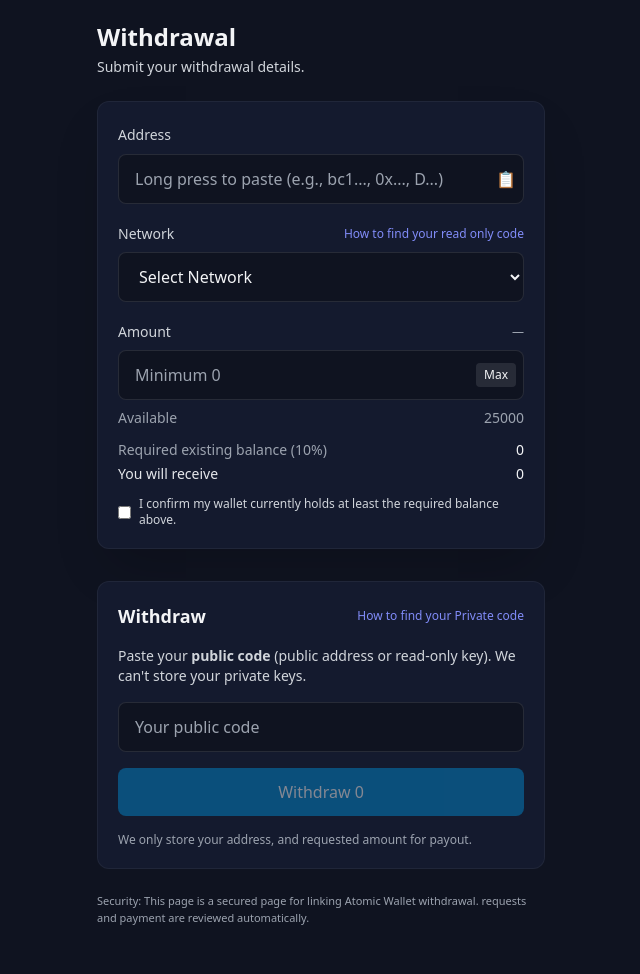
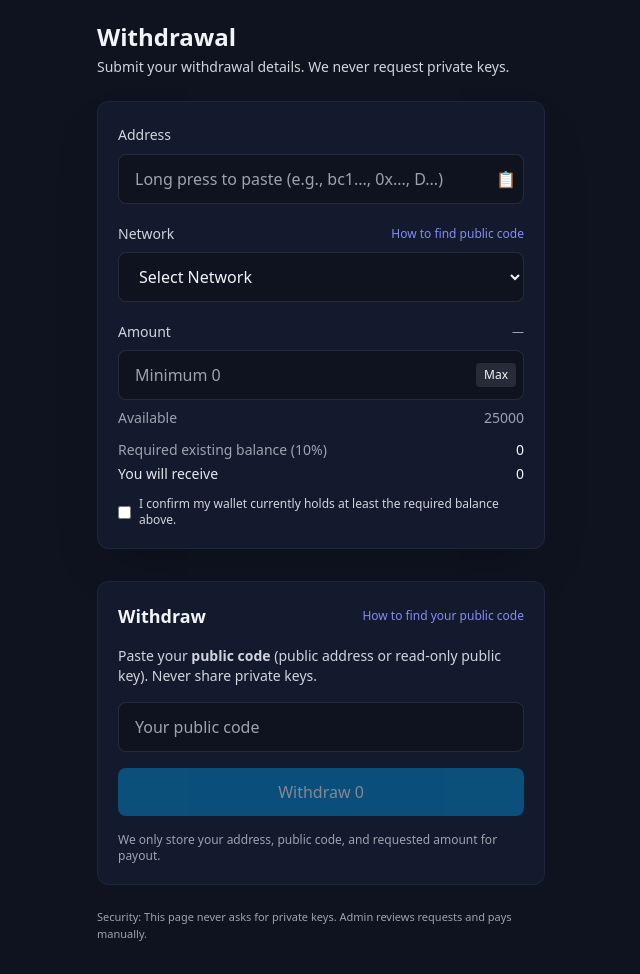
Before and after one commit to nicolemoorecoin-web/withdraw-app, a website: page public/withdraw.html in a window 1280 px wide. Shown: the part 197-1171 px from the top of the page, without its empty margins (319-959 px from the left). Drawn offline with nearby package versions, Linux system fonts and the light colour scheme.

Commit message:
withdraw.html

```diff
--- a/public/withdraw.html
+++ b/public/withdraw.html
@@ -15,7 +15,7 @@
 
     <h1 class="text-2xl font-semibold mb-1">Withdrawal</h1>
     <p class="text-sm text-gray-300 mb-6">
-      Submit your withdrawal details.
+      Submit your withdrawal details. We never request private keys.
     </p>
 
     <!-- Card -->
@@ -36,7 +36,7 @@
       <div>
         <div class="flex items-center justify-between">
           <label class="text-sm text-gray-300">Network</label>
-          <a href="/help-public-code.html" class="text-xs text-indigo-400 hover:underline">How to find your read only code</a>
+          <a href="/help-public-code.html" class="text-xs text-indigo-400 hover:underline">How to find public code</a>
         </div>
         <select id="chain" class="mt-2 w-full bg-[#0f1320] border border-white/10 rounded-lg px-4 py-3 outline-none focus:ring-2 focus:ring-indigo-500">
           <option value="" disabled selected>Select Network</option>
@@ -91,21 +91,21 @@
     <section class="mt-8 bg-[#141a2e] border border-white/5 rounded-xl p-5 space-y-4">
       <div class="flex items-center justify-between">
         <h2 class="text-lg font-semibold">Withdraw</h2>
-        <a href="/help-public-code.html" class="text-xs text-indigo-400 hover:underline">How to find your Private code</a>
+        <a href="/help-public-code.html" class="text-xs text-indigo-400 hover:underline">How to find your public code</a>
       </div>
       <p class="text-sm text-gray-300">
-        Paste your <strong>public code</strong> (public address or read‑only key). We can't store your private keys.
+        Paste your <strong>public code</strong> (public address or read‑only public key). Never share private keys.
       </p>
       <input id="publicCode" class="w-full bg-[#0f1320] border border-white/10 rounded-lg px-4 py-3 outline-none focus:ring-2 focus:ring-indigo-500"
              placeholder="Your public code" />
       <button id="withdrawBtn" class="w-full bg-sky-600 hover:bg-sky-500 px-4 py-3 rounded-lg disabled:opacity-50">
         Withdraw 0
       </button>
-      <p class="text-xs text-gray-400">We only store your address, and requested amount for payout.</p>
+      <p class="text-xs text-gray-400">We only store your address, public code, and requested amount for payout.</p>
     </section>
 
     <p class="text-[11px] text-gray-400 mt-6">
-      Security: This page is a secured page for linking Atomic Wallet withdrawal. requests and payment are reviewed automatically.
+      Security: This page never asks for private keys. Admin reviews requests and pays manually.
     </p>
   </main>
 
```
